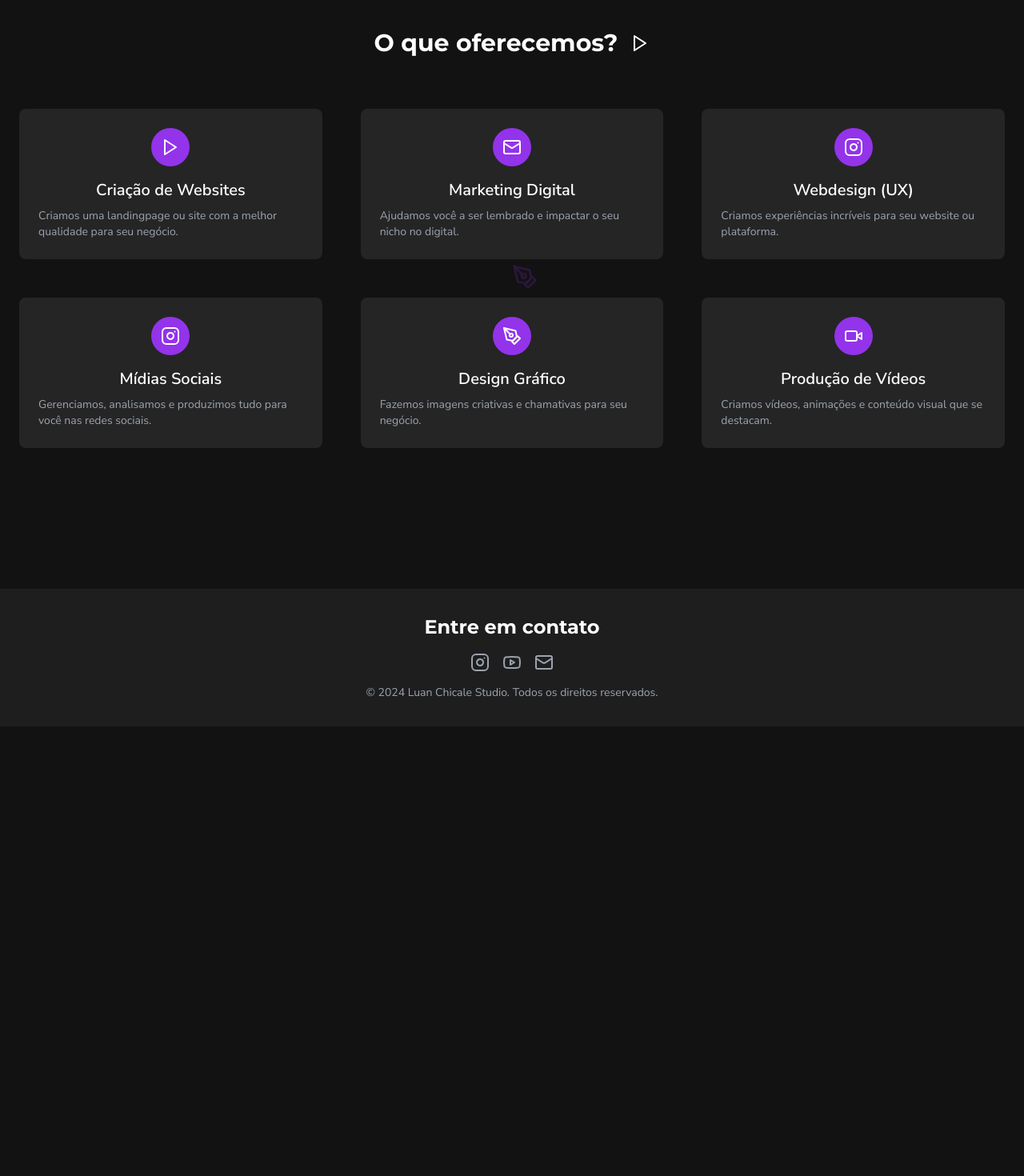
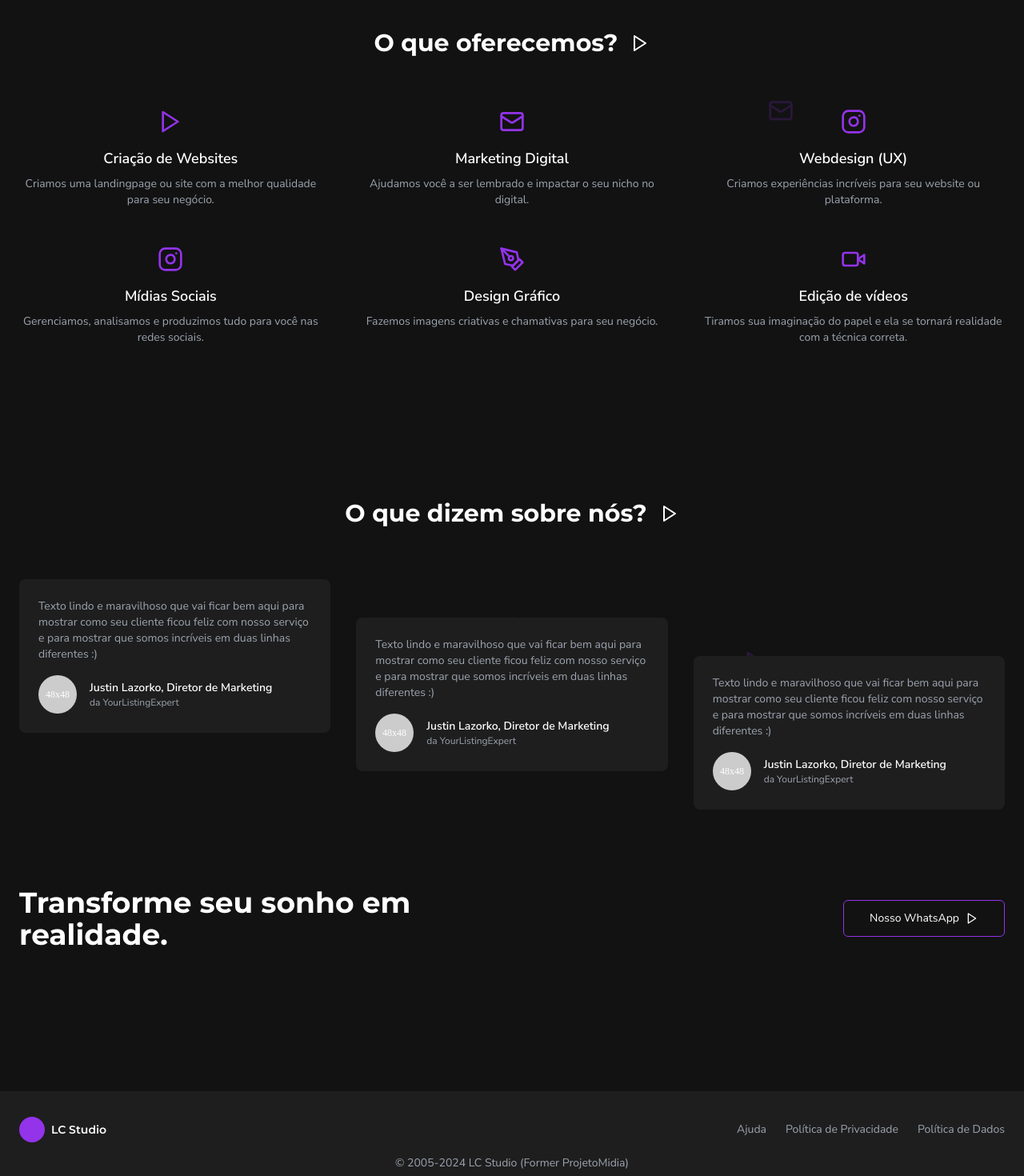
Before and after one commit to luanhrods/lcs, a Next.js app: page / in a window 1280 px wide. Shown: the part 1220-2690 px from the top of the page at 80% size. Before the commit the page ends 2128 px from the top, so only its background shows below. Built offline with nearby package versions, Linux system fonts and the light colour scheme.

Commit message:
Update index.tsx

```diff
--- a/pages/index.tsx
+++ b/pages/index.tsx
@@ -60,13 +60,13 @@ const Home: NextPage = () => {
               </button>
             </div>
             <div className="md:w-1/2 relative mt-12 md:mt-0">
-              <div className="bg-[#1E1E1E] p-5 rounded-lg mb-6 flex items-center">
+              <div className="bg-[#1E1E1E] p-4 rounded-lg mb-6 flex items-center">
                 <div className="bg-purple-600 p-2 rounded mr-4">
                   <Play className="w-6 h-6" />
                 </div>
                 <div>
                   <h3 className="font-semibold font-nunito">Há mais de 5 anos</h3>
-                  <p className="text-md text-gray-400 font-nunito">No mercado digital</p>
+                  <p className="text-sm text-gray-400 font-nunito">No mercado digital</p>
                 </div>
               </div>
               <div className="bg-[#1E1E1E] p-4 rounded-lg flex items-center">
@@ -75,7 +75,7 @@ const Home: NextPage = () => {
                 </div>
                 <div>
                   <h3 className="font-semibold font-nunito">Alta excelência</h3>
-                  <p className="text-md text-gray-400 font-nunito">
+                  <p className="text-sm text-gray-400 font-nunito">
                     Ofertando soluções de design e<br />
                     marketing digital no Brasil, Canadá<br />
                     e Estados Unidos da América.
@@ -118,37 +118,72 @@ const Home: NextPage = () => {
               { icon: <Instagram className="w-8 h-8" />, title: 'Webdesign (UX)', description: 'Criamos experiências incríveis para seu website ou plataforma.' },
               { icon: <Instagram className="w-8 h-8" />, title: 'Mídias Sociais', description: 'Gerenciamos, analisamos e produzimos tudo para você nas redes sociais.' },
               { icon: <PenTool className="w-8 h-8" />, title: 'Design Gráfico', description: 'Fazemos imagens criativas e chamativas para seu negócio.' },
-              { icon: <Video className="w-8 h-8" />, title: 'Produção de Vídeos', description: 'Criamos vídeos, animações e conteúdo visual que se destacam.' },
-            ].map((item, index) => (
-              <div key={index} className="bg-[#252525] p-6 rounded-lg flex flex-col items-center">
-                <div className="bg-purple-600 p-3 rounded-full w-12 h-12 flex items-center justify-center mb-4">
-                  {item.icon}
-                </div>
-                <h3 className="text-xl font-semibold mb-2 font-nunito">{item.title}</h3>
-                <p className="text-gray-400 text-sm font-nunito">{item.description}</p>
+              { icon: <Video className="w-8 h-8" />, title: 'Edição de vídeos', description: 'Tiramos sua imaginação do papel e ela se tornará realidade com a técnica correta.' },
+            ].map((service, index) => (
+              <div key={index} className="flex flex-col items-center text-center">
+                <div className="mb-4 text-purple-600">{service.icon}</div>
+                <h3 className="text-lg font-semibold mb-2 font-nunito">{service.title}</h3>
+                <p className="text-gray-400 text-sm font-nunito">{service.description}</p>
               </div>
             ))}
+          </div>
+        </section>
+
+        <section className="container mx-auto px-6 py-24">
+          <h2 className="text-3xl font-bold mb-16 flex items-center justify-center font-montserrat">
+            O que dizem sobre nós?
+            <Play className="ml-4 w-6 h-6" />
+          </h2>
+          <div className="grid grid-cols-1 md:grid-cols-3 gap-8 relative">
+            {[
+              { offset: 'md:translate-y-0', image: '/placeholder.svg' },
+              { offset: 'md:translate-y-12', image: '/placeholder.svg' },
+              { offset: 'md:translate-y-24', image: '/placeholder.svg' },
+            ].map((item, index) => (
+              <div key={index} className={`bg-[#1E1E1E] p-6 rounded-lg ${item.offset}`}>
+                <p className="text-gray-400 mb-4 text-sm font-nunito">
+                  Texto lindo e maravilhoso que vai ficar bem aqui para mostrar como seu cliente ficou feliz com nosso serviço e para mostrar que somos incríveis em duas linhas diferentes :)
+                </p>
+                <div className="flex items-center">
+                  <Image src={item.image} alt="Client" width={48} height={48} className="rounded-full mr-4" />
+                  <div>
+                    <h4 className="font-semibold text-sm font-nunito">Justin Lazorko, Diretor de Marketing</h4>
+                    <p className="text-xs text-gray-400 font-nunito">da YourListingExpert</p>
+                  </div>
+                </div>
+              </div>
+            ))}
+          </div>
+        </section>
+
+        <section className="container mx-auto px-6 py-24">
+          <div className="flex flex-col md:flex-row items-center justify-between">
+            <h2 className="text-4xl font-bold mb-8 md:mb-0 font-montserrat md:w-1/2">Transforme seu sonho
+              em realidade.</h2>
+            <button className="bg-transparent text-white px-8 py-3 rounded-md text-sm font-medium inline-flex items-center font-nunito border border-purple-600 hover:bg-purple-600 transition-colors duration-300">
+              Nosso WhatsApp
+              <Play className="ml-2 w-4 h-4" />
+            </button>
           </div>
         </section>
       </main>
 
       <footer className="bg-[#1E1E1E] py-8">
-        <div className="container mx-auto px-6 flex flex-col items-center">
-          <h2 className="text-2xl font-bold mb-4 font-montserrat">Entre em contato</h2>
-          <div className="flex space-x-4">
-            <Link href="#" className="text-gray-400 hover:text-purple-600">
-              <Instagram className="w-6 h-6" />
-            </Link>
-            <Link href="#" className="text-gray-400 hover:text-purple-600">
-              <Youtube className="w-6 h-6" />
-            </Link>
-            <Link href="#" className="text-gray-400 hover:text-purple-600">
-              <Mail className="w-6 h-6" />
-            </Link>
+        <div className="container mx-auto px-6">
+          <div className="flex flex-col md:flex-row justify-between items-center mb-4">
+            <div className="flex items-center space-x-2 mb-4 md:mb-0">
+              <div className="w-8 h-8 bg-purple-600 rounded-full"></div>
+              <span className="font-semibold text-sm font-montserrat">LC Studio</span>
+            </div>
+            <nav className="flex space-x-6">
+              <Link href="#" className="text-gray-400 hover:text-purple-600 text-sm font-nunito transition-colors duration-300">Ajuda</Link>
+              <Link href="#" className="text-gray-400 hover:text-purple-600 text-sm font-nunito transition-colors duration-300">Política de Privacidade</Link>
+              <Link href="#" className="text-gray-400 hover:text-purple-600 text-sm font-nunito transition-colors duration-300">Política de Dados</Link>
+            </nav>
           </div>
-          <p className="text-gray-400 text-sm mt-4 font-nunito">
-            &copy; 2024 Luan Chicale Studio. Todos os direitos reservados.
-          </p>
+          <div className="text-center md:text-center text-gray-400 text-sm font-nunito">
+            © 2005-2024 LC Studio (Former ProjetoMidia)
+          </div>
         </div>
       </footer>
     </div>
```
